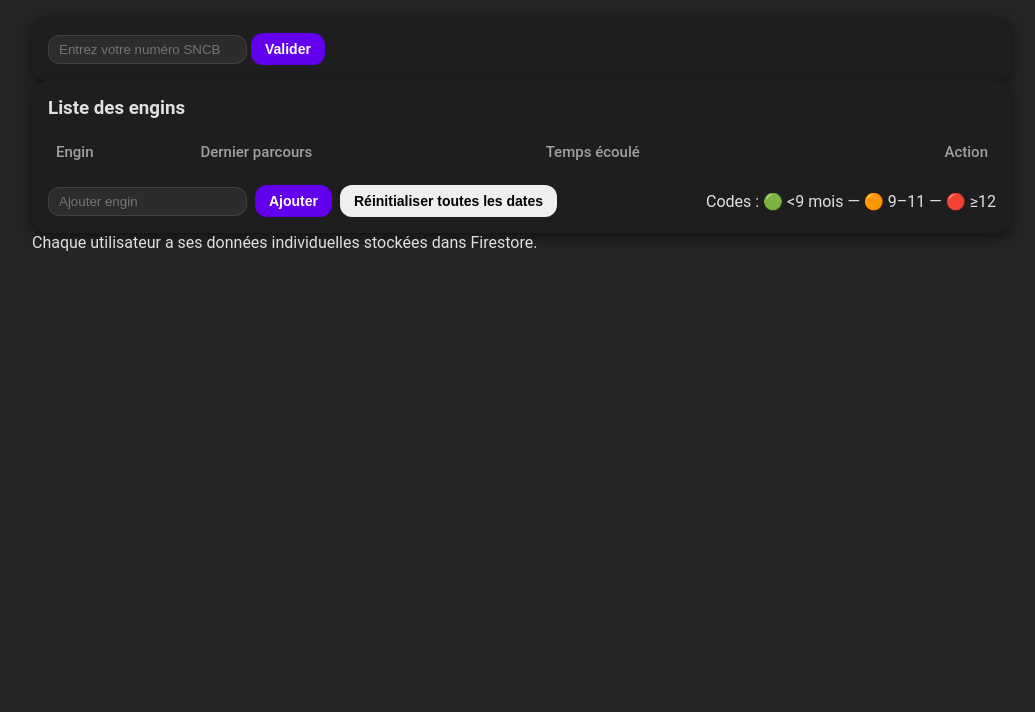
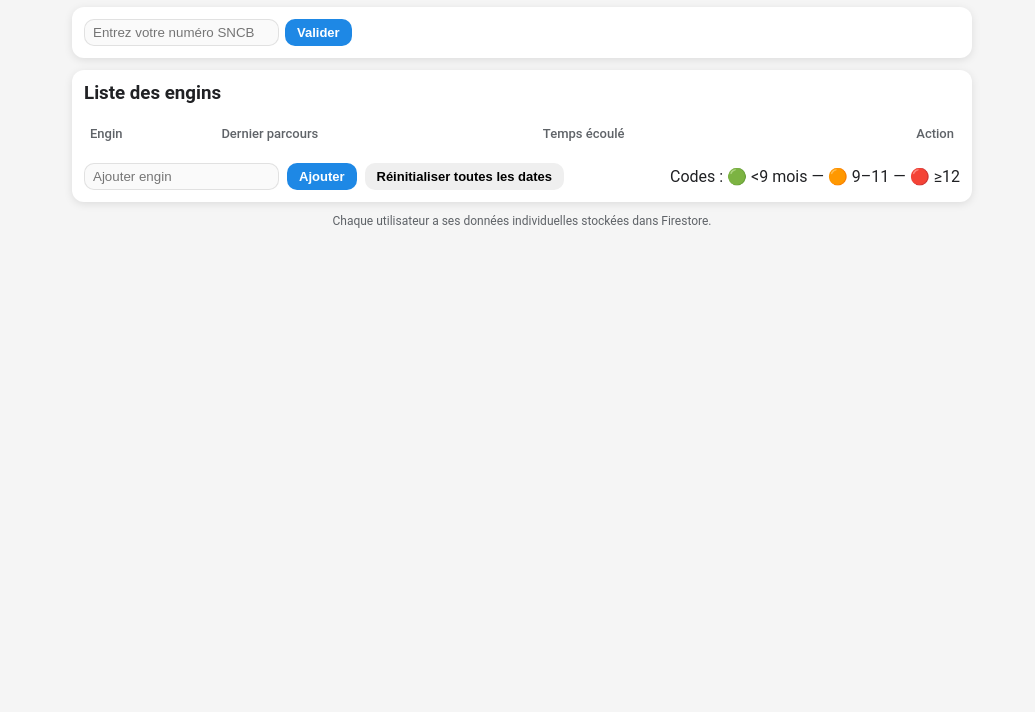
Before and after one commit to boubou-lover/suivi-connaissance, a plain HTML site: page index.html in a window 1280 px wide. Shown: the part 88-800 px from the top of the page, without its empty margins (118-1153 px from the left). Drawn offline with Linux system fonts and the light colour scheme.

Commit message:
Add files via upload

```diff
--- a/index.html
+++ b/index.html
@@ -6,49 +6,52 @@
 <title>Suivi Connaissance – Matériel Ferroviaire</title>
 <style>
 :root{
-  --bg:#252424;
-  --card:#1e1e1e;
-  --text:#e0e0e0;
-  --muted:#a0a0a0;
-  --primary:#6200ee;
-  --accent:#03dac6;
+  --bg:#f5f5f5;          /* Fond clair */
+  --card:#ffffff;         /* Cartes blanches */
+  --text:#202124;         /* Texte principal foncé */
+  --muted:#5f6368;        /* Texte secondaire */
+  --primary:#1e88e5;      /* Bleu moderne */
+  --accent:#03dac6;       /* Cyan accent */
   --green:#03dac6;
   --orange:#ffb300;
   --red:#cf6679;
-  --button-hover:rgba(255,255,255,0.08);
+  --button-hover:rgba(30,136,229,0.1);
   font-family:'Roboto',sans-serif;
 }
 *{box-sizing:border-box;transition: all 0.2s ease;}
-body{margin:0;background:var(--bg);color:var(--text);padding:20px;display:flex;justify-content:center;font-family:Roboto,sans-serif;}
-.app{width:100%;max-width:980px;}
-header{margin-bottom:20px;}
+body{margin:0;background:var(--bg);color:var(--text);padding:16px;display:flex;justify-content:center;font-family:Roboto,sans-serif;}
+.app{width:100%;max-width:900px;}
+header{margin-bottom:16px;}
 .title{font-weight:700;font-size:24px;color:var(--text);}
 .subtitle{font-size:14px;color:var(--muted);}
-.last-open{font-size:13px;color:var(--muted);margin-top:6px;}
-.card{background:var(--card);border-radius:16px;padding:16px;box-shadow:0 4px 12px rgba(0,0,0,0.5);}
-table{width:100%;border-collapse:collapse;font-size:15px;}
-thead th{text-align:left;padding:12px 8px;color:var(--muted);font-weight:500;}
-tbody td{padding:12px 8px;border-top:1px solid rgba(255,255,255,0.05);}
+.last-open{font-size:13px;color:var(--muted);margin-top:4px;}
+.card{background:var(--card);border-radius:12px;padding:12px;box-shadow:0 2px 8px rgba(0,0,0,0.1);}
+table{width:100%;border-collapse:collapse;font-size:14px;}
+thead th{text-align:left;padding:10px 6px;color:var(--muted);font-weight:500;font-size:13px;}
+tbody td{padding:8px 6px;border-top:1px solid rgba(0,0,0,0.05);}
 .name{font-weight:600;}
 .date{color:var(--muted);}
-.status{display:inline-flex;align-items:center;gap:6px;padding:4px 10px;border-radius:12px;font-weight:500;font-size:13px;color:white;}
-.status-icon{width:10px;height:10px;border-radius:50%;display:inline-block;}
-.btn{padding:8px 14px;border-radius:12px;border:none;font-weight:600;font-size:14px;cursor:pointer;transition:all 0.2s;}
+.status{display:inline-flex;align-items:center;gap:6px;padding:4px 10px;border-radius:10px;font-weight:500;font-size:12px;color:white;}
+.status-icon{width:8px;height:8px;border-radius:50%;display:inline-block;}
+.btn{padding:6px 12px;border-radius:10px;border:none;font-weight:600;font-size:13px;cursor:pointer;transition:all 0.2s;}
 .btn-primary{background:var(--primary);color:white;}
 .btn-primary:hover{background:var(--button-hover);}
 .btn-secondary{background:transparent;border:1px solid var(--muted);color:var(--text);}
-.btn-secondary:hover{background:var(--button-hover);}
-input[type="date"], input[type="text"]{padding:6px 10px;border-radius:12px;border:1px solid rgba(255,255,255,0.1);background:#2c2c2c;color:var(--text);}
-input:focus{outline:none;border-color:var(--accent);box-shadow:0 0 6px var(--accent);}
+.btn-secondary:hover{background:rgba(0,0,0,0.05);}
+input[type="date"], input[type="text"]{padding:5px 8px;border-radius:10px;border:1px solid rgba(0,0,0,0.1);background:#fafafa;color:var(--text);}
+input:focus{outline:none;border-color:var(--accent);box-shadow:0 0 4px var(--accent);}
 .actions{display:flex;gap:8px;flex-wrap:wrap;align-items:center;}
 @media (max-width:640px){
   thead{display:none}
   table,tbody,thead,tr{display:block;width:100%}
-  tbody tr{display:flex;flex-direction:column;padding:10px 0;margin-bottom:8px;background:#1b1b1b;border-radius:12px;}
-  tbody td{display:flex;justify-content:space-between;align-items:center;padding:6px 8px;}
-  .action-group{flex-direction:column;gap:6px;align-items:flex-start;margin-top:6px;}
+  tbody tr{display:flex;flex-direction:column;padding:8px 0;margin-bottom:6px;background:#ffffff;border-radius:10px;box-shadow:0 1px 4px rgba(0,0,0,0.05);}
+  tbody td{display:flex;justify-content:space-between;align-items:center;padding:4px 6px;}
+  .action-group{flex-direction:column;gap:4px;align-items:flex-start;margin-top:4px;}
 }
+footer{margin-top:12px;color:var(--muted);font-size:12px;text-align:center;}
+.user-form{display:flex;gap:6px;flex-wrap:wrap;margin-bottom:12px;}
 </style>
+
 </head>
 <body>
 <div class="app">
```
